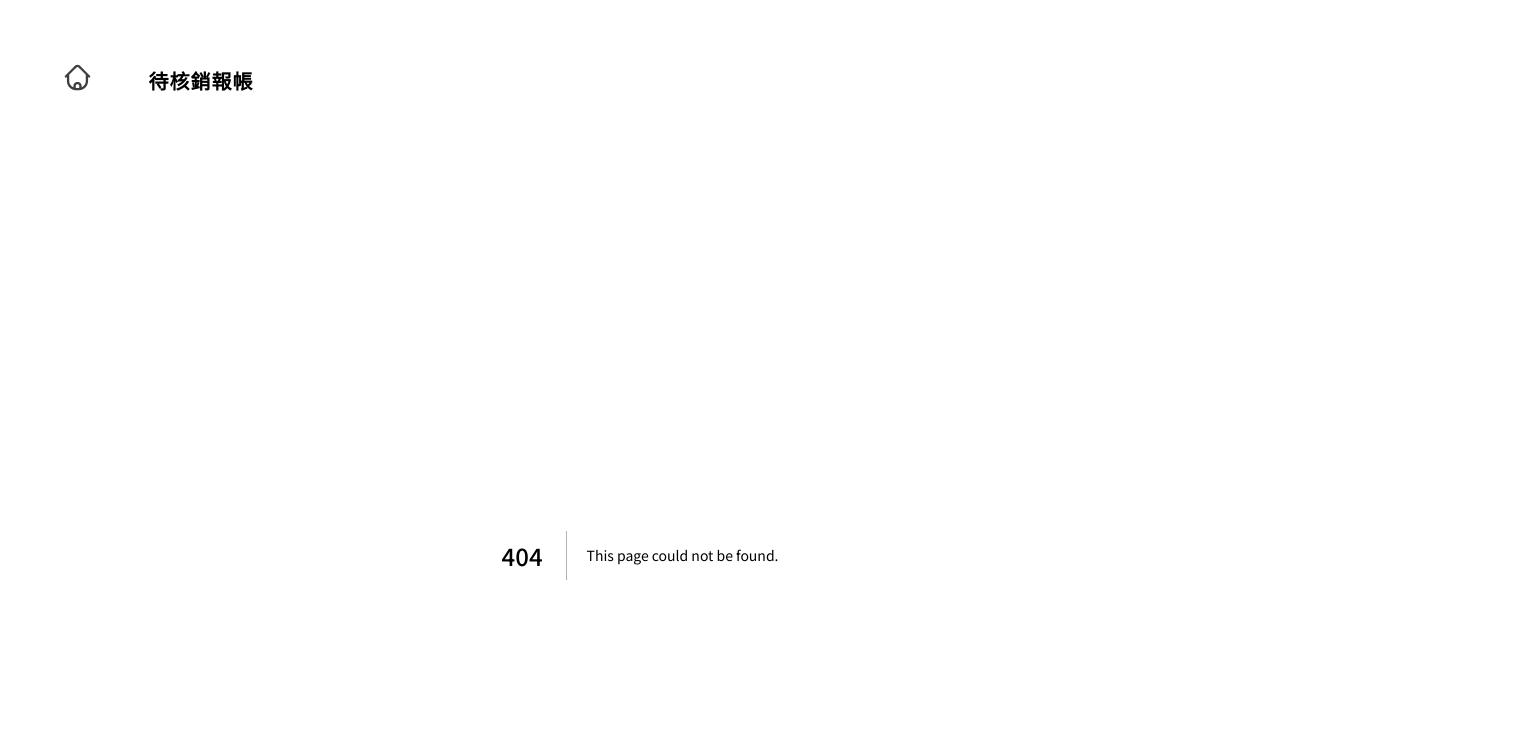
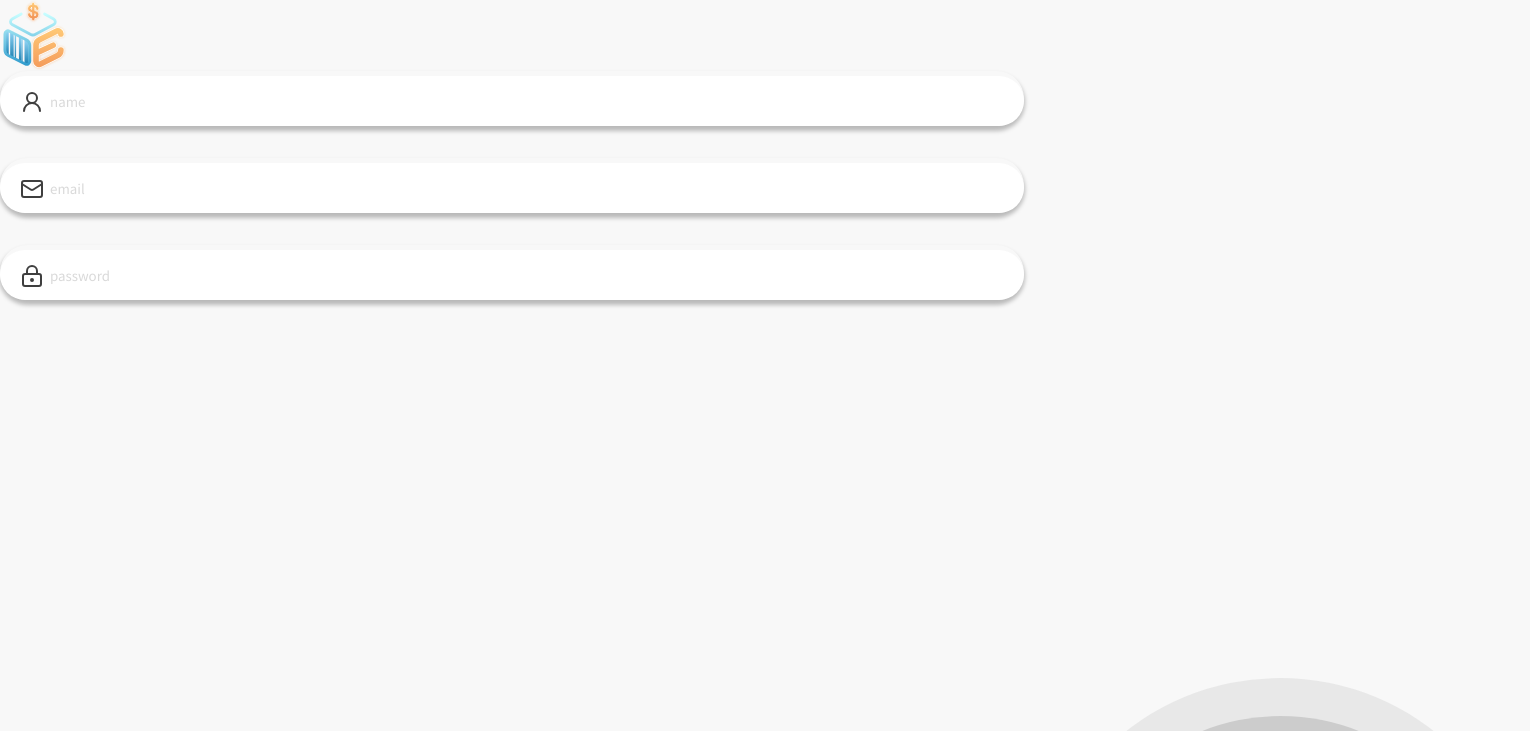
Before and after one commit to Parkerqa/114408, a Next.js app in the folder 114408-front-end/: page /auth in a window 1280 px wide. Before the commit this address had no page. Shown: the top 731 px of the page, 1530 px wide, since content can reach past the window. Built offline with nearby package versions, Linux system fonts and the light colour scheme.

Commit message:
前端 - 新增登入、註冊畫面

```diff
--- a/114408-front-end/components/layout/BottomNav.tsx
+++ b/114408-front-end/components/layout/BottomNav.tsx
@@ -8,7 +8,7 @@ import styles from "@/styles/components/layout/BottomNav.module.scss";
 
 export default function BottomNav({ title }: { title: string }) {
   const pathname = usePathname();
-  const isAuthPage = pathname === "/login" || pathname === "/signup";
+  const isAuthPage = pathname === "/auth";
   const currentPage = bottomNavData.find((item) => item.title === title);
 
   if (isAuthPage) return null;
--- a/114408-front-end/src/app/login/layout.tsx
+++ b/114408-front-end/src/app/auth/layout.tsx
@@ -1,6 +1,6 @@
 import Image from "next/image";
 
-import styles from "@/styles/app/login/Layout.module.scss";
+import styles from "@/styles/app/auth/Layout.module.scss";
 
 export default function LoginLayout({
   children,
@@ -9,7 +9,7 @@ export default function LoginLayout({
 }) {
   return (
     <html lang="zh">
-      <body>
+      <body className={styles.body}>
         <Image src={"/logo.svg"} height={70} width={70} alt="logo" />
         {children}
         <div className={styles.circles}>
--- /dev/null
+++ b/114408-front-end/src/app/auth/page.tsx
@@ -0,0 +1,70 @@
+"use client";
+
+import { useState } from "react";
+import { Mail } from 'lucide-react';
+import { UserRound } from "lucide-react";
+import { LockKeyhole } from "lucide-react";
+
+import InputField from "@/components/common/InputField";
+import styles from "@/styles/app/auth/AuthPage.module.scss";
+
+const Login = () => {
+  return (
+    <div className={styles.loginFrame}>
+      <InputField
+        hint="email"
+        type="text"
+        isCornerRadius={true}
+        style={{ width: "80vw" }}
+        icon={<Mail size={24} color="#3f3f3f"
+        />}
+      />
+      <InputField
+        hint="password"
+        type="text"
+        isCornerRadius={true}
+        style={{ width: "80vw" }}
+        icon={<LockKeyhole size={24} color="#3f3f3f" />}
+      />
+      <span className={styles.forget}>忘記密碼？</span>
+    </div>
+  );
+};
+
+const SignUp = () => {
+  return (
+    <div className={styles.loginFrame}>
+      <InputField
+        hint="name"
+        type="text"
+        isCornerRadius={true}
+        style={{ width: "80vw" }}
+        icon={<UserRound size={24} color="#3f3f3f" />}
+      />
+      <InputField
+        hint="email"
+        type="text"
+        isCornerRadius={true}
+        style={{ width: "80vw" }}
+        icon={<Mail size={24} color="#3f3f3f" />}
+      />
+      <InputField
+        hint="password"
+        type="text"
+        isCornerRadius={true}
+        style={{ width: "80vw" }}
+        icon={<LockKeyhole size={24} color="#3f3f3f" />}
+      />
+    </div>
+  );
+};
+
+export default function Auth() {
+  const [isLogin, setIsLogin] = useState<boolean>(false);
+
+  return (
+    <>
+      {isLogin ? <Login /> : <SignUp />}
+    </>
+  );
+}
--- a/114408-front-end/src/app/login/page.tsx
+++ /dev/null
@@ -1,3 +0,0 @@
-export default function Login(){
-    return<></>
-}
--- /dev/null
+++ b/114408-front-end/styles/app/auth/AuthPage.module.scss
@@ -0,0 +1,12 @@
+@use "@/styles/base/variables" as *;
+
+.loginFrame{
+    display: flex;
+    flex-direction: column;
+    gap: 4vh;
+
+    .forget{
+        font-size: $small-size;
+        color: $medium-gray;
+    }
+}
--- a/114408-front-end/styles/app/login/Layout.module.scss
+++ b/114408-front-end/styles/app/auth/Layout.module.scss
@@ -1,11 +1,11 @@
 @use "@/styles/base/variables" as *;
 
-html, body {
+.body {
   width: 100%;
   height: 100vh;
   overflow: hidden;
   overscroll-behavior: none;
-  touch-action: pan-y;
+  touch-action: none;
 }
 
 .circles {
@@ -15,7 +15,6 @@ html, body {
   position: absolute;
   bottom: -10vw;
   right: 0;
-//   transform: translateX(115vw);
 
   .bigCircle {
     position: absolute;
```
